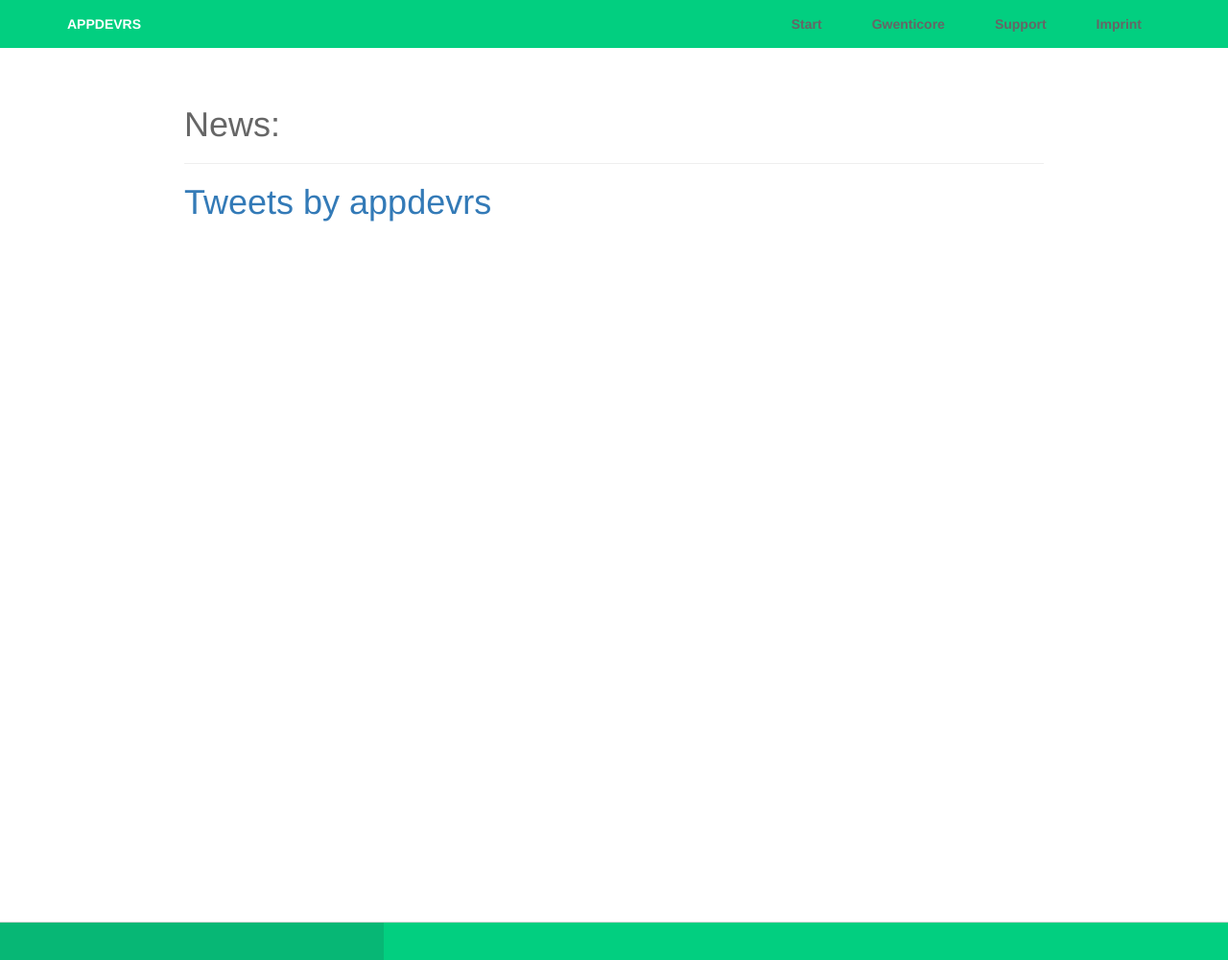
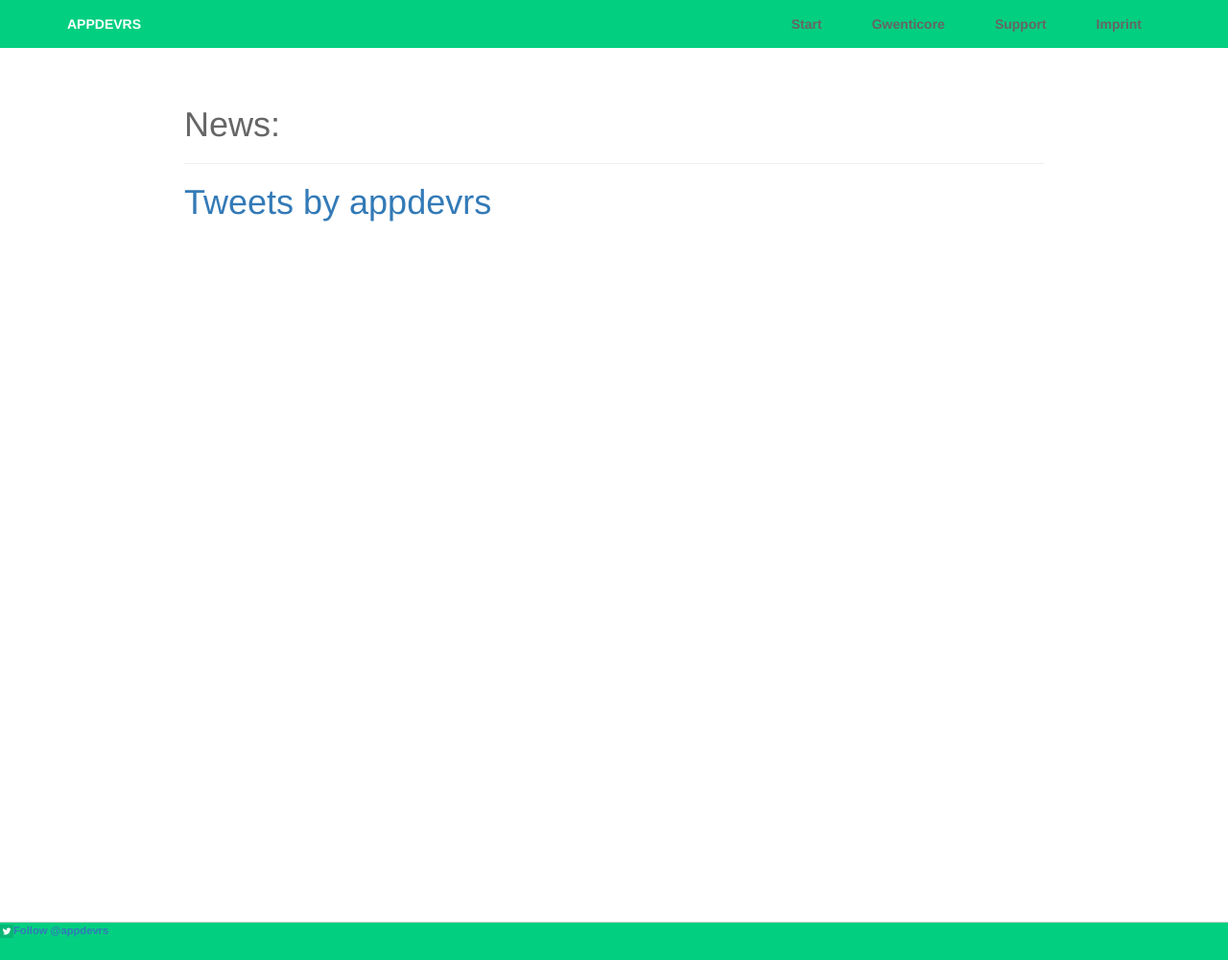
Before and after one commit to appdevrs/appdevrs.github.io, a Jekyll site: the page built from index.html, in a window 1280 px wide and 1001 px high. Shown: the whole window at 96% size. Built offline with Jekyll 4.4.1, drawn with Linux system fonts in a browser that asks for light colours; comment, search, counter and statistics services are not loaded.

Commit message:
Update default.html

```diff
--- a/_layouts/default.html
+++ b/_layouts/default.html
@@ -40,7 +40,7 @@
 		</div><!-- /.content -->
 		<footer>
     			<ul>
-        			<li><a href="https://twitter.com/appdevrs?ref_src=twsrc%5Etfw"><img src="/images/Twitter_Logo_WhiteOnImage.png">Follow @appdevrs</a></li>
+        			<li><a href="https://twitter.com/appdevrs?ref_src=twsrc%5Etfw"><img src="/images/Twitter_Logo_WhiteOnImage.png" height="14px" width="14px">Follow @appdevrs</a></li>
 			</ul>
 		</footer>
 	</body>
```
